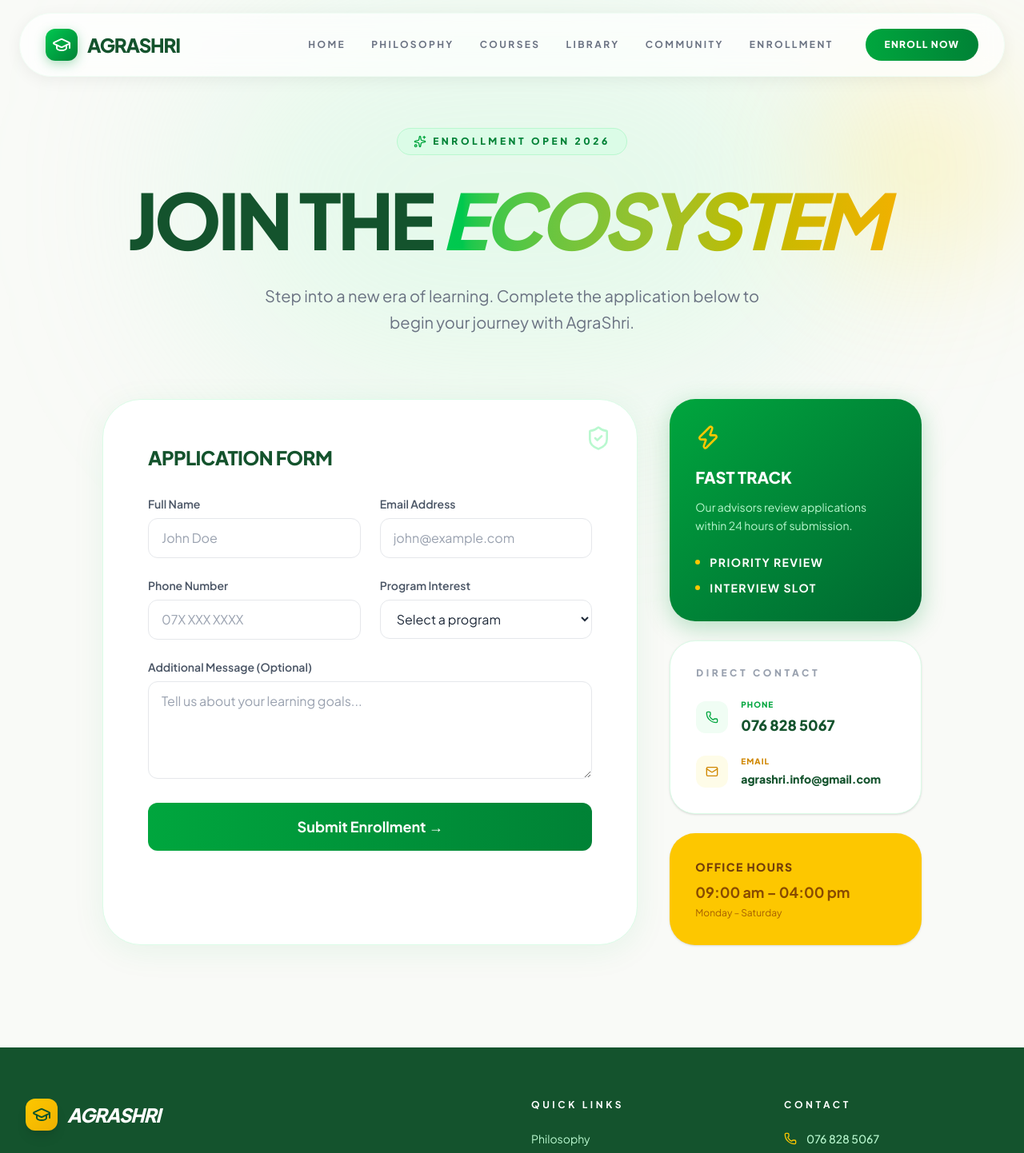
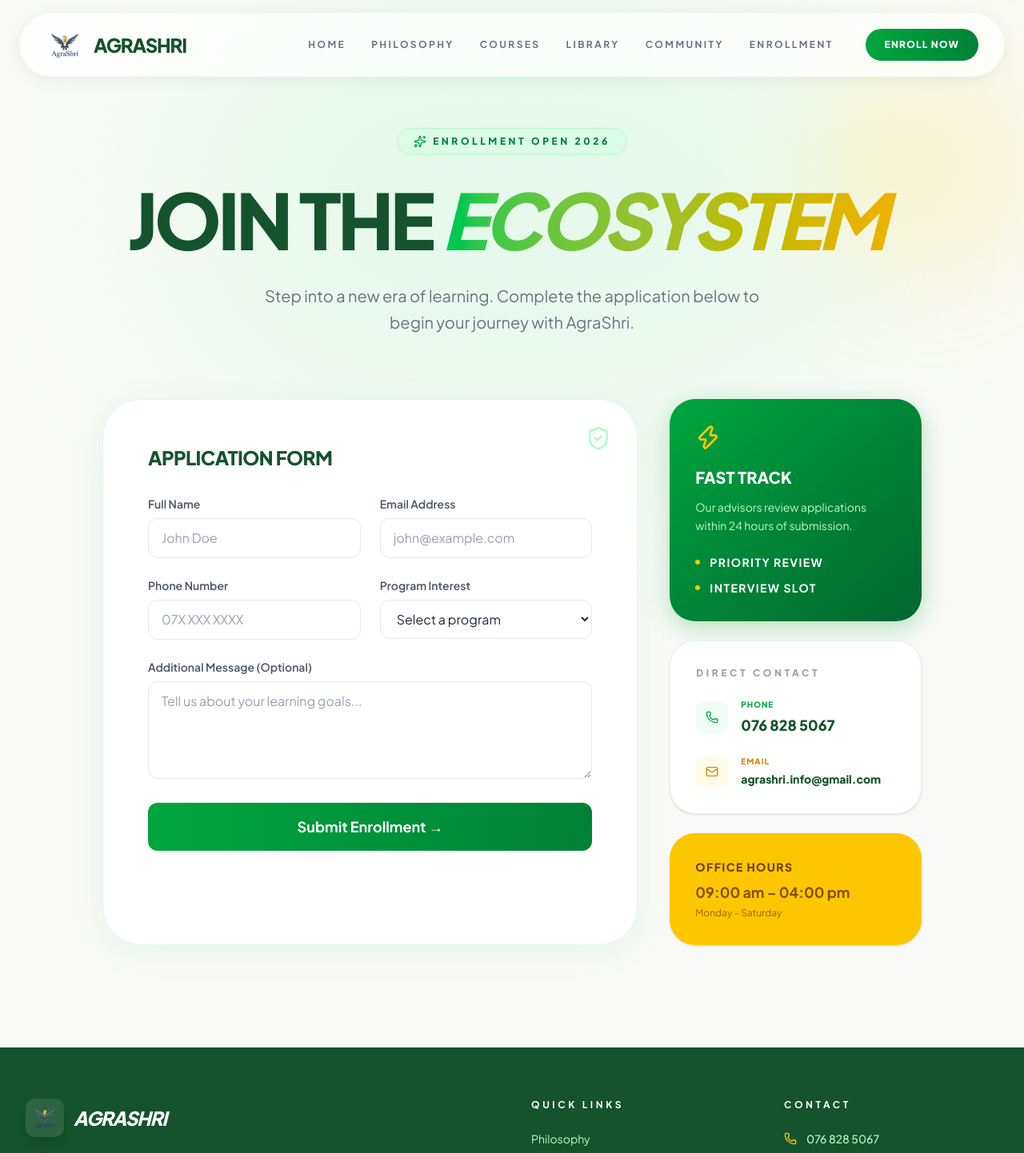
Before and after one commit to pmkpiumi-cpu/AgraShri, a Next.js app: page /enroll in a window 1280 px wide. Shown: the top 1442 px of the page at 80% size. Built offline with nearby package versions, Linux system fonts and the light colour scheme.

Commit message:
Update application logo to custom AgraShri branding

```diff
--- a/src/components/Footer.tsx
+++ b/src/components/Footer.tsx
@@ -1,5 +1,6 @@
 import Link from "next/link";
-import { Mail, Phone, MapPin, Clock, GraduationCap } from "lucide-react";
+import Image from "next/image";
+import { Mail, Phone, MapPin, Clock } from "lucide-react";
 
 export default function Footer() {
   return (
@@ -8,8 +9,13 @@ export default function Footer() {
         <div className="grid grid-cols-1 md:grid-cols-4 gap-12 mb-12">
           <div className="col-span-1 md:col-span-2">
             <div className="flex items-center gap-3 mb-6">
-              <div className="w-10 h-10 rounded-xl bg-gradient-to-br from-yellow-400 to-yellow-500 flex items-center justify-center shadow-lg">
-                <GraduationCap className="w-6 h-6 text-green-900" />
+              <div className="relative w-12 h-12 overflow-hidden rounded-xl shadow-lg bg-white/10 p-1">
+                <Image
+                  src="/logo.png"
+                  alt="AgraShri Logo"
+                  fill
+                  className="object-contain p-1"
+                />
               </div>
               <h2 className="text-2xl font-black text-white uppercase italic tracking-tighter">AgraShri</h2>
             </div>
--- a/src/components/Navbar.tsx
+++ b/src/components/Navbar.tsx
@@ -2,7 +2,8 @@
 
 import Link from "next/link";
 import { useState, useEffect } from "react";
-import { Menu, X, GraduationCap } from "lucide-react";
+import Image from "next/image";
+import { Menu, X } from "lucide-react";
 import { motion, AnimatePresence } from "framer-motion";
 
 const navLinks = [
@@ -35,8 +36,13 @@ export default function Navbar() {
         `}>
           <div className="flex items-center">
             <Link href="/" className="group flex items-center gap-3">
-              <div className="w-10 h-10 rounded-xl bg-gradient-to-br from-green-500 to-green-700 flex items-center justify-center group-hover:rotate-12 transition-transform shadow-[0_4px_14px_rgba(22,163,74,0.35)]">
-                <GraduationCap className="w-6 h-6 text-white" />
+              <div className="relative w-12 h-12 overflow-hidden rounded-xl group-hover:scale-110 transition-transform duration-300">
+                <Image
+                  src="/logo.png"
+                  alt="AgraShri Logo"
+                  fill
+                  className="object-contain"
+                />
               </div>
               <span className="text-2xl font-black uppercase tracking-tighter text-[#14532D]">AgraShri</span>
             </Link>
@@ -86,8 +92,13 @@ export default function Navbar() {
           >
             <div className="flex justify-between items-center mb-12">
               <Link href="/" className="flex items-center gap-3" onClick={() => setIsOpen(false)}>
-                <div className="w-10 h-10 rounded-xl bg-gradient-to-br from-green-500 to-green-700 flex items-center justify-center">
-                  <GraduationCap className="w-6 h-6 text-white" />
+                <div className="relative w-12 h-12 overflow-hidden rounded-xl">
+                  <Image
+                    src="/logo.png"
+                    alt="AgraShri Logo"
+                    fill
+                    className="object-contain"
+                  />
                 </div>
                 <span className="text-2xl font-black uppercase tracking-tighter text-[#14532D]">AgraShri</span>
               </Link>
```
Also changed, not shown: public/logo.png (added).
